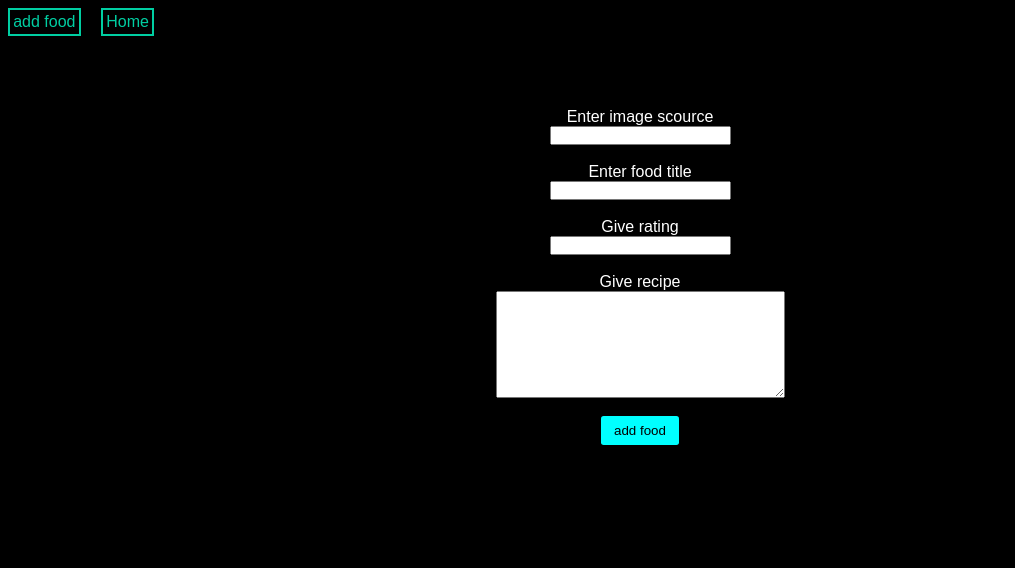
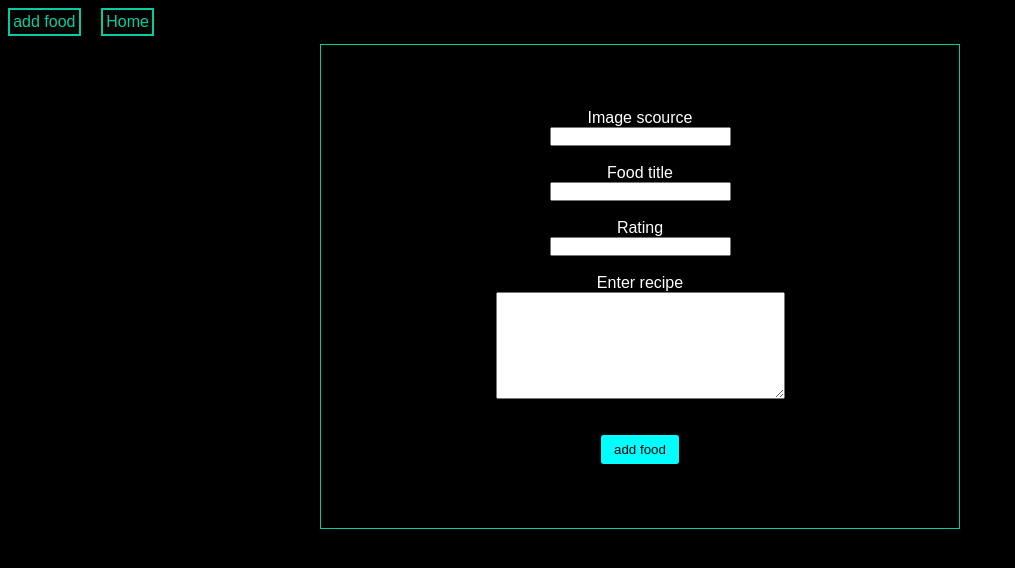
Before and after one commit to shakti-01/MERN_summer_course, a website: page day4/add.html in a window 1280 px wide. Shown: the whole page, without its empty margins (0-1015 px from the left). Drawn offline with Linux system fonts and the light colour scheme; no server answers.

Commit message:
day 4 update

```diff
--- a/day4/add.html
+++ b/day4/add.html
@@ -12,14 +12,14 @@
     <a href="./index.html">Home</a>
     <br>
     <div class="center">
-        <label>Enter image scource</label>
+        <label>Image scource</label>
         <input type="text" id="img"><br>
-        <label>Enter food title</label>
+        <label>Food title</label>
         <input type="text" id="title"><br>
-        <label>Give rating</label>
+        <label>Rating</label>
         <input type="number" id="rating"><br>
-        <label>Give recipe</label>
-        <textarea id="recipe" rows="7" cols="34"></textarea><br>
+        <label>Enter recipe</label>
+        <textarea id="recipe" rows="7" cols="34"></textarea><br><br>
         <input type="submit" value="add food" id="add" onclick="addFood();">
     </div>
     <script src="./index.js"></script>
--- a/day4/style.css
+++ b/day4/style.css
@@ -86,6 +86,9 @@ a{
     align-items: center;
     flex-direction: column;
     padding: 4em;
+    border: 1px solid rgb(0, 206, 162);
+    width: 50%;
+    margin: auto;
 }
 input[type="submit"]{
     background-color: aqua;
```
Also changed, not shown: day4/login.html (+1 -1 lines), day4/signin.html (+2 -2 lines).
